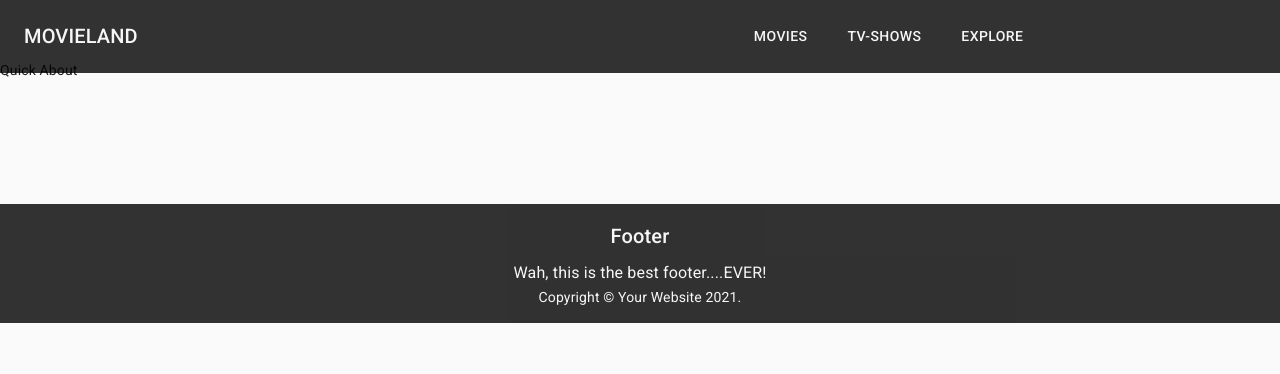
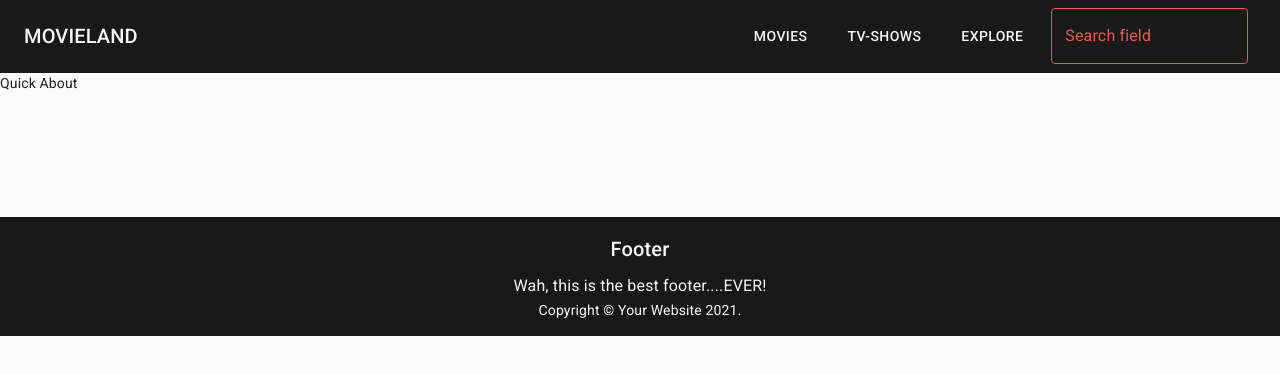
Before and after one commit to SparrowMike/Movieland, a React (Create React App) app: page / in a window 1280 px wide. Shown: the top 374 px of the page. Built offline with nearby package versions, Linux system fonts and the light colour scheme.

Commit message:
improved navbar and footer

```diff
--- a/src/App.js
+++ b/src/App.js
@@ -1,10 +1,7 @@
-// import { Route } from "react-router-dom";
-
 import Header from "./components/main/Header";
 import Main from "./components/main/Main";
 import Footer from "./components/main/Footer";
 import { createMuiTheme, ThemeProvider } from "@material-ui/core/styles";
-import { grey } from "@material-ui/core/colors";
 
 const theme = createMuiTheme({
   palette: {
--- a/src/components/Home.js
+++ b/src/components/Home.js
@@ -2,10 +2,10 @@ import { Typography } from "@material-ui/core";
 
 const Home = () => {
   return (
-    <div>
+    <main className="home">
       <Typography variant="h2" />
       Quick About
-    </div>
+    </main>
   );
 };
 
--- a/src/components/Trending.js
+++ b/src/components/Trending.js
@@ -76,7 +76,6 @@ export default function Trending(props) {
                   </IconButton>
                 }
               />
-              {/* <GridListTileBar /> */}
             </GridListTile>
           </Grid>
         ))}
--- a/src/components/main/Footer.js
+++ b/src/components/main/Footer.js
@@ -1,16 +1,13 @@
 import React from "react";
-import Grid from "@material-ui/core/Grid";
 import Typography from "@material-ui/core/Typography";
 import Link from "@material-ui/core/Link";
 import { makeStyles } from "@material-ui/core/styles";
-import Container from "@material-ui/core/Container";
-import Box from "@material-ui/core/Box";
 
 function Copyright() {
   return (
     <Typography variant="body2" color="primary" align="center">
       {"Copyright © "}
-      <Link color="inherit" href="https://material-ui.com/">
+      <Link color="inherit" href="https://developers.themoviedb.org/3">
         Your Website
       </Link>{" "}
       {new Date().getFullYear()}
@@ -21,78 +18,16 @@ function Copyright() {
 
 const Footer = () => {
   const useStyles = makeStyles((theme) => ({
-    "@global": {
-      //   ul: {
-      //     margin: 0,
-      //     padding: 0,
-      //     listStyle: "none",
-    },
-    // },
     footer: {
-      // color: "white",
-      //   borderTop: `1px solid ${theme.palette.divider}`,
-      //   marginTop: theme.spacing(8),
-      //   paddingTop: theme.spacing(3),
-      //   paddingBottom: theme.spacing(3),
-      //   [theme.breakpoints.up("sm")]: {
-      //     paddingTop: theme.spacing(6),
-      //     paddingBottom: theme.spacing(6),
-    },
-    // },
-    footer: {
-      // backgroundColor: theme.palette.background.paper,
       backgroundColor: "#000000",
-      opacity: 0.8,
-
+      opacity: 0.9,
       padding: theme.spacing(2),
     },
   }));
 
-  const footers = [
-    {
-      title: "Company",
-      description: ["Team", "Contact us"],
-    },
-    {
-      title: "Features",
-      description: ["Cool stuff", "Random feature"],
-    },
-    {
-      title: "Resources",
-      description: ["Resource", "Resource name"],
-    },
-    {
-      title: "Legal",
-      description: ["Privacy policy", "Terms of use"],
-    },
-  ];
-
   const classes = useStyles();
   return (
     <React.Fragment>
-      {/* <Container maxWidth="md" component="footer" className={classes.footer}>
-        <Grid container spacing={4} justify="space-evenly">
-          {footers.map((footer) => (
-            <Grid item xs={6} sm={3} key={footer.title}>
-              <Typography variant="h6" color="textPrimary" gutterBottom>
-                {footer.title}
-              </Typography>
-              <ul>
-                {footer.description.map((item) => (
-                  <li key={item}>
-                    <Link href="#" variant="subtitle1" color="textSecondary">
-                      {item}
-                    </Link>
-                  </li>
-                ))}
-              </ul>
-            </Grid>
-          ))}
-        </Grid>
-        <Box mt={5}>
-          <Copyright />
-        </Box>
-      </Container> */}
       <footer className={classes.footer}>
         <Typography variant="h6" align="center" color="primary" gutterBottom>
           Footer
--- a/src/components/main/Header.js
+++ b/src/components/main/Header.js
@@ -10,14 +10,19 @@ import { makeStyles } from "@material-ui/core/styles";
 import { TextField } from "@material-ui/core";
 
 const useStyles = makeStyles((theme) => ({
-  "@global": {
-    ul: {
-      margin: 0,
-      padding: 0,
-      listStyle: "none",
-    },
+  // "@global": {
+  //   ul: {
+  //     margin: 0,
+  //     padding: 0,
+  //     listStyle: "none",
+  //   },
+  // },
+  input: {
+    color: "white",
   },
+
   form: {
+    color: "white",
     "& .MuiTextField-root": {
       margin: theme.spacing(1),
       width: "25ch",
@@ -25,7 +30,7 @@ const useStyles = makeStyles((theme) => ({
   },
   appBar: {
     borderBottom: `1px solid ${theme.palette.divider}`,
-    opacity: 0.8,
+    opacity: 0.9,
   },
   toolbar: {
     flexWrap: "wrap",
@@ -111,12 +116,16 @@ export default function Header() {
             onSubmit={handleSubmit}
           >
             <TextField
+              error
               color="primary"
               onChange={(e) => setTitle(e.target.value)}
               id="outlined-search"
               variant="outlined"
               label="Search field"
               type="search"
+              InputProps={{
+                className: classes.input,
+              }}
             />
           </form>
         </Toolbar>
--- a/src/components/main/Main.js
+++ b/src/components/main/Main.js
@@ -1,6 +1,5 @@
 import { Route, Switch } from "react-router-dom";
 import Fetch from "../Fetch";
-// import About from "./About";
 import Explore from "../Explore";
 import Home from "../Home";
 
--- a/src/styles.css
+++ b/src/styles.css
@@ -1,47 +1,10 @@
-.trending {
-  background: #212224;
+html,
+body {
+  height: 100%;
 }
 
 h1 {
   text-align: center;
-}
-.App {
-  text-align: center;
-}
-
-.App-logo {
-  height: 40vmin;
-  pointer-events: none;
-}
-
-@media (prefers-reduced-motion: no-preference) {
-  .App-logo {
-    animation: App-logo-spin infinite 20s linear;
-  }
-}
-
-.App-header {
-  background-color: #282c34;
-  min-height: 100vh;
-  display: flex;
-  flex-direction: column;
-  align-items: center;
-  justify-content: center;
-  font-size: calc(10px + 2vmin);
-  color: white;
-}
-
-.App-link {
-  color: #61dafb;
-}
-
-@keyframes App-logo-spin {
-  from {
-    transform: rotate(0deg);
-  }
-  to {
-    transform: rotate(360deg);
-  }
 }
 .trending {
   border: 5px solid black;
@@ -52,8 +15,20 @@ h1 {
 footer {
   margin-top: calc(5% + 60px);
   bottom: 0;
+  padding-top: 50px;
 }
 
 .mainContainer {
-  padding-top: 60px;
+  padding-top: 73px;
 }
+
+/* main {
+  background-image: url("https://images.unsplash.com/photo-1440404653325-ab127d49abc1?ixid=MnwxMjA3fDB8MHxwaG90by1wYWdlfHx8fGVufDB8fHx8&ixlib=rb-1.2.1&auto=format&fit=crop&w=1650&q=80");
+  background-size: auto ;
+  background-repeat: no-repeat;
+  background-position: left top;
+} */
+
+.headerSearch {
+  color: white !important;
+}
```
